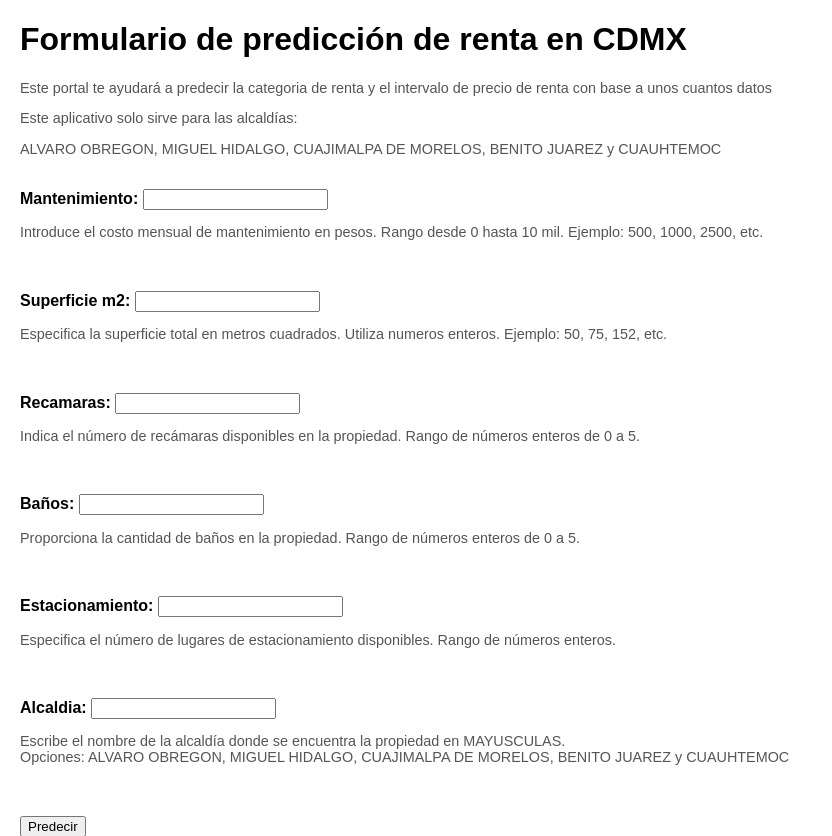
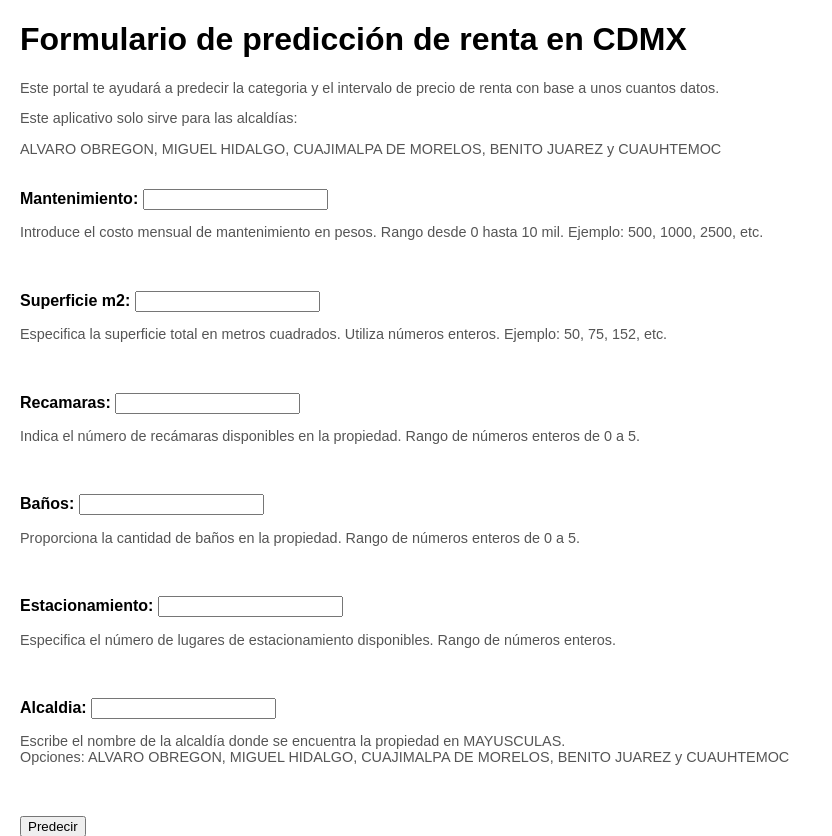
Before and after one commit to ralcazarp/my_app, a Flask app: page / in a window 1280 px wide. Shown: the top 836 px of the page, without its empty margins (0-832 px from the left). Run offline with Flask 3, Linux system fonts and the light colour scheme; parts of the project's set-up code (start-up, migrations or seed data) failed here and were passed over.

Commit message:
Update index1.html

```diff
--- a/templates/index1.html
+++ b/templates/index1.html
@@ -20,7 +20,7 @@
 </head>
 <body>
     <h1>Formulario de predicción de renta en CDMX</h1>
-    <p> Este portal te ayudará a predecir la categoria de renta y el intervalo de precio de renta con base a unos cuantos datos</p>
+    <p> Este portal te ayudará a predecir la categoria y el intervalo de precio de renta con base a unos cuantos datos.</p>
     <p> Este aplicativo solo sirve para las alcaldías:</p>
     <p>ALVARO OBREGON, MIGUEL HIDALGO, CUAJIMALPA DE MORELOS, BENITO JUAREZ y CUAUHTEMOC</p><br>
 
@@ -33,7 +33,7 @@
 
         <label for="Superficie_m2">Superficie m2:</label>
         <input type="text" id="Superficie_m2" name="Superficie m2" required><br>
-        <p>Especifica la superficie total en metros cuadrados. Utiliza numeros enteros. Ejemplo: 50, 75, 152, etc.</p><br><br>
+        <p>Especifica la superficie total en metros cuadrados. Utiliza números enteros. Ejemplo: 50, 75, 152, etc.</p><br><br>
 
         <label for="Recamaras">Recamaras:</label>
         <input type="text" id="Recamaras" name="Recamaras" required><br>
```
